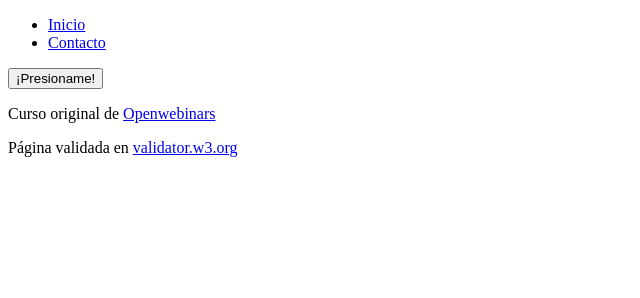
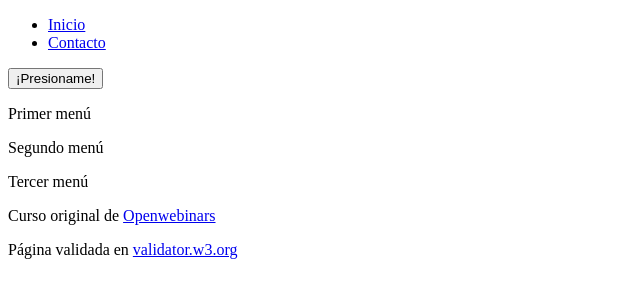
Before and after one commit to 2000ama/HLC_p01, a plain HTML site: page html/index.html in a window 1280 px wide. Shown: the whole page, without its empty margins (0-640 px from the left). Drawn offline with Linux system fonts and the light colour scheme; files whose address does not match are found by name.

Commit message:
Añadido aside

```diff
--- a/html/index.html
+++ b/html/index.html
@@ -18,6 +18,11 @@
 		</nav>
 		<script src="prueba.js"></script>
 		<button onclick="createParagraph()">¡Presioname!</button>
+		<aside>
+			<p>Primer menú</p>
+			<p>Segundo menú</p>
+			<p>Tercer menú</p>
+		</aside>
 		<footer>
 			<p>Curso original de <a href="https://openwebinars.net/academia/portada/javascript-principiantes/">Openwebinars</a></p>
 			<p>Página validada en <a href="https://validator.w3.org/">validator.w3.org</a></p>
```
